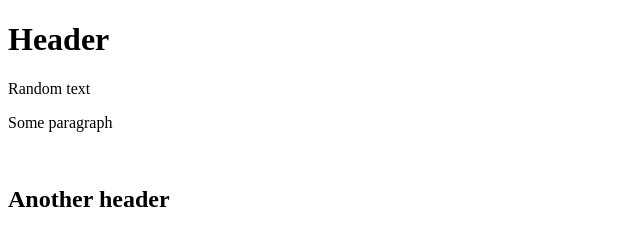
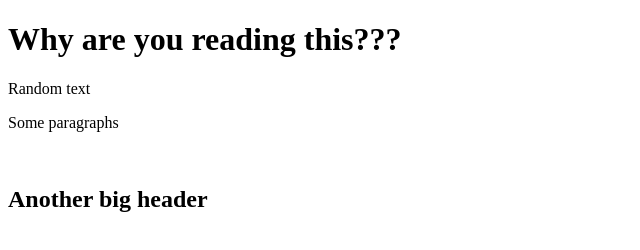
Before and after one commit to raha-the-creator/review, a plain HTML site: page index.html in a window 1280 px wide. Shown: the whole page, without its empty margins (0-640 px from the left). Drawn offline with Linux system fonts and the light colour scheme.

Commit message:
grammatical adjustments

```diff
--- a/index.html
+++ b/index.html
@@ -1,10 +1,10 @@
 <!DOCTYPE html>
 <html>
 	<body>
-		<h1>Header</h1>
+		<h1>Why are you reading this???</h1>
 		<p>Random text</p>
-		<p>Some paragraph</p>
+		<p>Some paragraphs</p>
 		<br>
-		<h2>Another header</h2>
+		<h2>Another big header</h2>
 	</body>
 </html>
```
